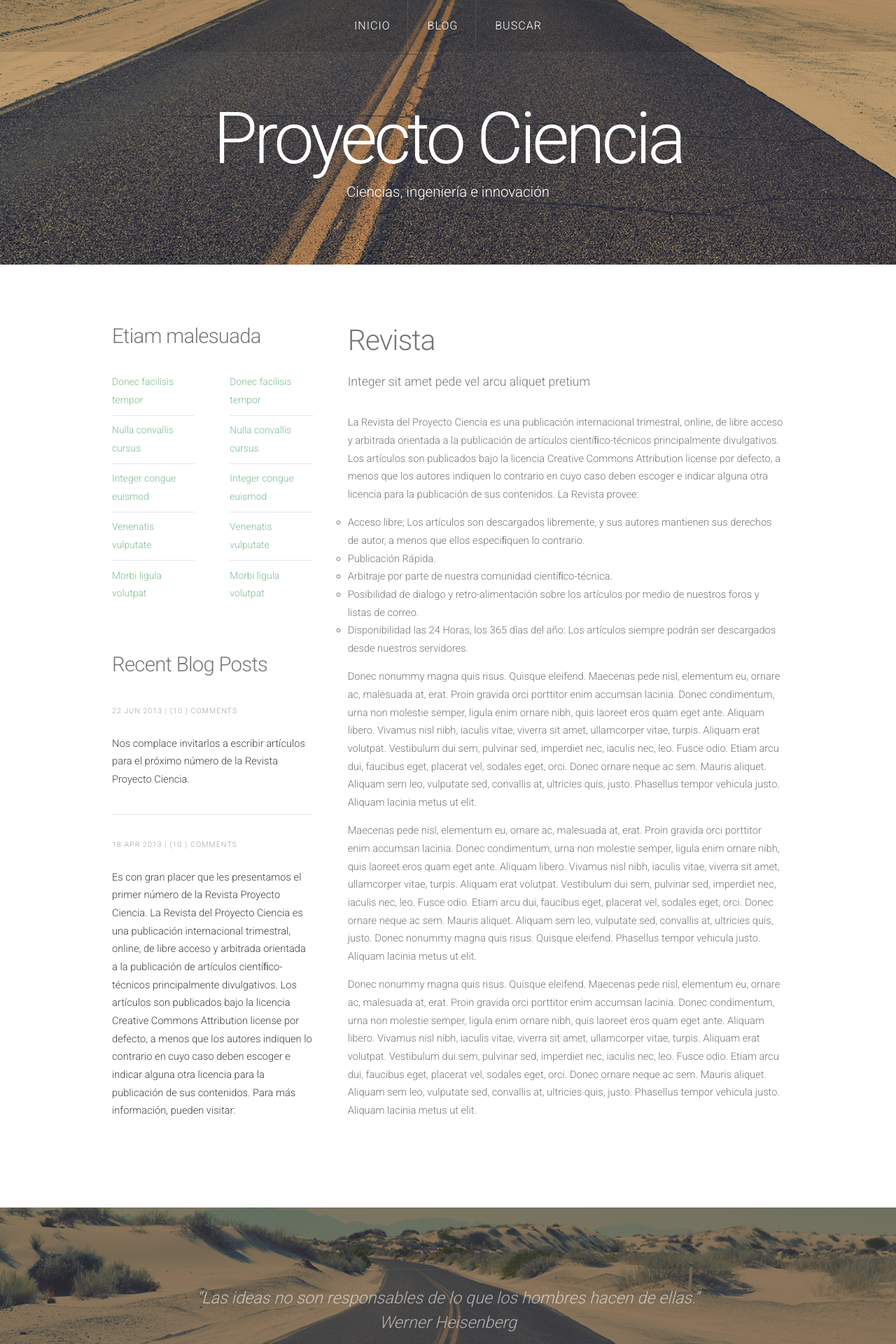
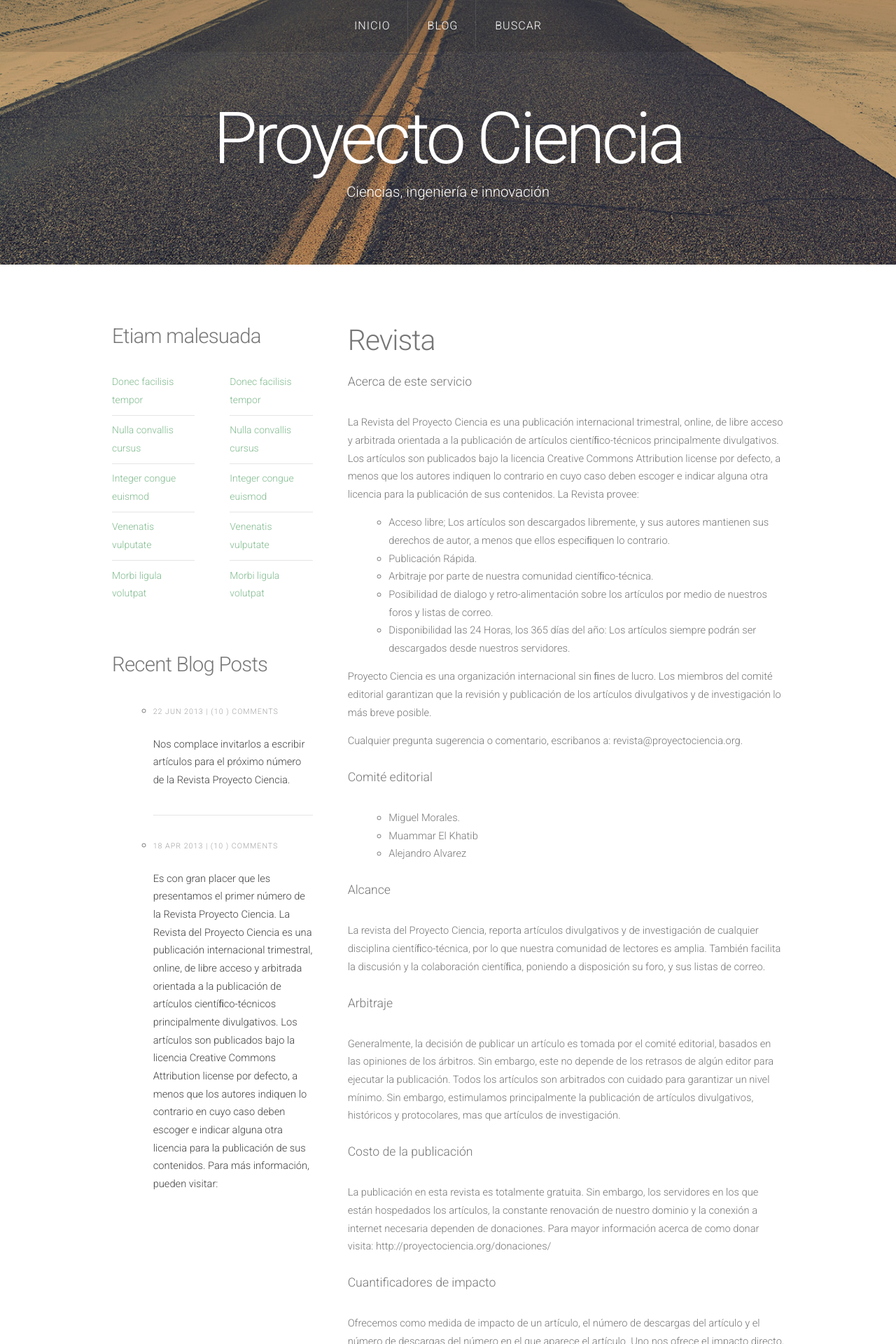
Before and after one commit to ProyectoCiencia/ProyectoCiencia, a Jekyll site: the page built from revista/index.html, in a window 1280 px wide. Shown: the top 1920 px of the page at 70% size. Built offline with Jekyll 4.4.1, drawn with Linux system fonts in a browser that asks for light colours; nearby versions of some CDN libraries; some of the changed text lies outside the part shown.

Commit message:
Página de bienvenida de la revista casi en forma. Esto está relacionado con el reporte #4.

```diff
--- a/assets/css/style.css
+++ b/assets/css/style.css
@@ -1031,8 +1031,8 @@
     float: right;
 }
 ul {
-    list-style: none;
-    padding: 0;
+    list-style: circle;
+    padding-left: 4em;
     margin: 0;
 }
 .ppcbuscar {
--- a/revista/index.html
+++ b/revista/index.html
@@ -14,34 +14,81 @@ layout: default
 					<section>
 						<header>
 							<h2>Revista</h2>
-							<span class="byline">Integer sit amet pede vel arcu aliquet pretium</span>
+							<span class="byline">Acerca de este servicio</span>
 						</header>
-                                                <p>
-                                                    La Revista del Proyecto Ciencia es una publicación internacional trimestral, online, de libre acceso y arbitrada orientada a la publicación de artículos cientíﬁco-técnicos principalmente divulgativos. Los artículos son publicados bajo la licencia Creative Commons Attribution license por defecto, a menos que los autores indiquen lo contrario en cuyo caso deben escoger e indicar alguna otra licencia para la publicación de sus contenidos. La Revista provee:
-                                                </p>
+<p>
+    La Revista del Proyecto Ciencia es una publicación internacional trimestral, online, de libre acceso y arbitrada orientada a la publicación de artículos cientíﬁco-técnicos principalmente divulgativos. Los artículos son publicados bajo la licencia Creative Commons Attribution license por defecto, a menos que los autores indiquen lo contrario en cuyo caso deben escoger e indicar alguna otra licencia para la publicación de sus contenidos. La Revista provee:
+</p>
 
-                                                <p>
-							<ul style="list-style-type:circle">
-								<li> Acceso libre; Los artículos son descargados libremente, y sus autores mantienen sus derechos de autor, a menos que ellos especiﬁquen lo contrario.
-								</li>
+<p>
+    <ul>
+        <li>Acceso libre; Los artículos son descargados libremente, y sus autores mantienen sus derechos de autor, a menos que ellos especiﬁquen lo contrario.</li>
+        <li>Publicación Rápida.</li>
+        <li>Arbitraje por parte de nuestra comunidad cientíﬁco-técnica.</li>
+        <li>Posibilidad de dialogo y retro-alimentación sobre los artículos por medio de nuestros foros y listas de correo.</li>
+        <li>Disponibilidad las 24 Horas, los 365 días del año: Los artículos siempre podrán ser descargados desde nuestros servidores.</li>
+    </ul>
+</p>
 
-								<li> Publicación Rápida.
-								</li>
+<p>Proyecto Ciencia es una organización internacional sin ﬁnes de lucro. Los miembros del comité editorial garantizan que la revisión y publicación de los artículos divulgativos y de investigación lo más breve posible.</p>
 
-								<li> Arbitraje por parte de nuestra comunidad cientíﬁco-técnica.
-								</li>
+<p>Cualquier pregunta sugerencia o comentario, escribanos a: revista@proyectociencia.org.</p>
 
-								<li> Posibilidad de dialogo y retro-alimentación sobre los artículos por medio de nuestros foros y listas de correo.
-								</li>
+                                                <header>
+							<span class="byline">Comité editorial</span>
+                                                </header>
+<p>
+    <ul>
+        <li>Miguel Morales.</li>
+        <li>Muammar El Khatib</li>
+        <li>Alejandro Alvarez</li>
+    </ul>
+</p>
 
-								<li> Disponibilidad las 24 Horas, los 365 días del año: Los artículos siempre podrán ser descargados desde nuestros servidores.
-								</li>
-							</ul>
-                                                </p>
+                                                <header>
+							<span class="byline">Alcance</span>
+                                                </header>
+<p>
+La revista del Proyecto Ciencia, reporta artículos divulgativos y de investigación de cualquier disciplina cientíﬁco-técnica, por lo que nuestra comunidad de lectores es amplia. También facilita la discusión y la colaboración cientíﬁca, poniendo a disposición su foro, y sus listas de correo.
+</p>
 
-						<p>Donec nonummy magna quis risus. Quisque eleifend. Maecenas pede nisl, elementum eu, ornare ac, malesuada at, erat. Proin gravida orci porttitor enim accumsan lacinia. Donec condimentum, urna non molestie semper, ligula enim ornare nibh, quis laoreet eros quam eget ante. Aliquam libero. Vivamus nisl nibh, iaculis vitae, viverra sit amet, ullamcorper vitae, turpis. Aliquam erat volutpat. Vestibulum dui sem, pulvinar sed, imperdiet nec, iaculis nec, leo. Fusce odio. Etiam arcu dui, faucibus eget, placerat vel, sodales eget, orci. Donec ornare neque ac sem. Mauris aliquet. Aliquam sem leo, vulputate sed, convallis at, ultricies quis, justo. Phasellus tempor vehicula justo. Aliquam lacinia metus ut elit.</p>
-						<p>Maecenas pede nisl, elementum eu, ornare ac, malesuada at, erat. Proin gravida orci porttitor enim accumsan lacinia. Donec condimentum, urna non molestie semper, ligula enim ornare nibh, quis laoreet eros quam eget ante. Aliquam libero. Vivamus nisl nibh, iaculis vitae, viverra sit amet, ullamcorper vitae, turpis. Aliquam erat volutpat. Vestibulum dui sem, pulvinar sed, imperdiet nec, iaculis nec, leo. Fusce odio. Etiam arcu dui, faucibus eget, placerat vel, sodales eget, orci. Donec ornare neque ac sem. Mauris aliquet. Aliquam sem leo, vulputate sed, convallis at, ultricies quis, justo. Donec nonummy magna quis risus. Quisque eleifend. Phasellus tempor vehicula justo. Aliquam lacinia metus ut elit.</p>
-						<p>Donec nonummy magna quis risus. Quisque eleifend. Maecenas pede nisl, elementum eu, ornare ac, malesuada at, erat. Proin gravida orci porttitor enim accumsan lacinia. Donec condimentum, urna non molestie semper, ligula enim ornare nibh, quis laoreet eros quam eget ante. Aliquam libero. Vivamus nisl nibh, iaculis vitae, viverra sit amet, ullamcorper vitae, turpis. Aliquam erat volutpat. Vestibulum dui sem, pulvinar sed, imperdiet nec, iaculis nec, leo. Fusce odio. Etiam arcu dui, faucibus eget, placerat vel, sodales eget, orci. Donec ornare neque ac sem. Mauris aliquet. Aliquam sem leo, vulputate sed, convallis at, ultricies quis, justo. Phasellus tempor vehicula justo. Aliquam lacinia metus ut elit.</p>
+                                                <header>
+							<span class="byline">Arbitraje</span>
+                                                </header>
+
+<p>
+Generalmente, la decisión de publicar un artículo es tomada por el comité editorial, basados en las opiniones de los árbitros. Sin embargo, este no depende de los retrasos de algún editor para ejecutar la publicación. Todos los artículos son arbitrados con cuidado para garantizar un nivel mínimo. Sin embargo, estimulamos principalmente la publicación de artículos divulgativos, históricos y protocolares, mas que artículos de investigación.
+</p>
+
+                                                <header>
+							<span class="byline">Costo de la publicación</span>
+                                                </header>
+
+<p>
+La publicación en esta revista es totalmente gratuita. Sin embargo, los servidores en los que están hospedados los artículos, la constante renovación de nuestro dominio y la conexión a internet necesaria dependen de donaciones. Para mayor información acerca de como donar visita:
+
+http://proyectociencia.org/donaciones/
+</p>
+
+                                                <header>
+							<span class="byline">Cuantificadores de impacto</span>
+                                                </header>
+
+<p>
+Ofrecemos como medida de impacto de un artículo, el número de descargas del artículo y el número de descargas del número en el que aparece el artículo. Uno nos ofrece el impacto directo, mientras que el segundo habla de su capacidad de difusión.
+</p>
+
+                                                <header>
+							<span class="byline">Cómo publicar en esta revista</span>
+                                                </header>
+
+<p>
+    Nuestra revista es procesada con LATEX, por lo que ofrecemos una plantilla para poder facilitar su publicación. <a href="http://proyectociencia.org/wp-content/uploads/2013/01/ProyectoCiencia.zip">Dicha plantilla puede descargarse desde aquí</a>.
+
+    Una vez escrito el artículo sobre la plantilla, debe enviarse a la dirección: revista@proyectociencia.org. Por favor, use como asunto: <b>[Artículo Sometido a Arbitraje]</b>.
+
+Brevemente recibirá un acuse de recibo, veriﬁcando que su artículo ha sido procesado y que esta bajo el proceso de arbitraje.
+</p>
 					</section>
 				</div>
 
```
